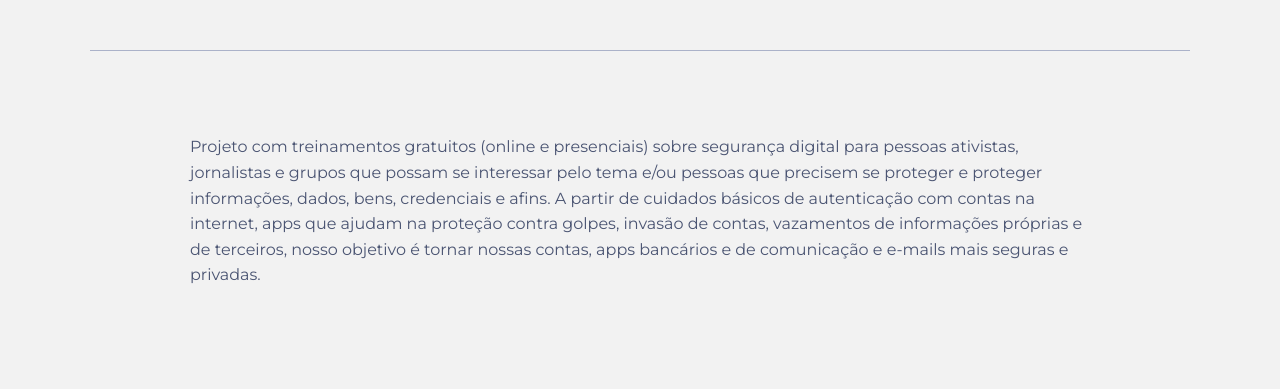
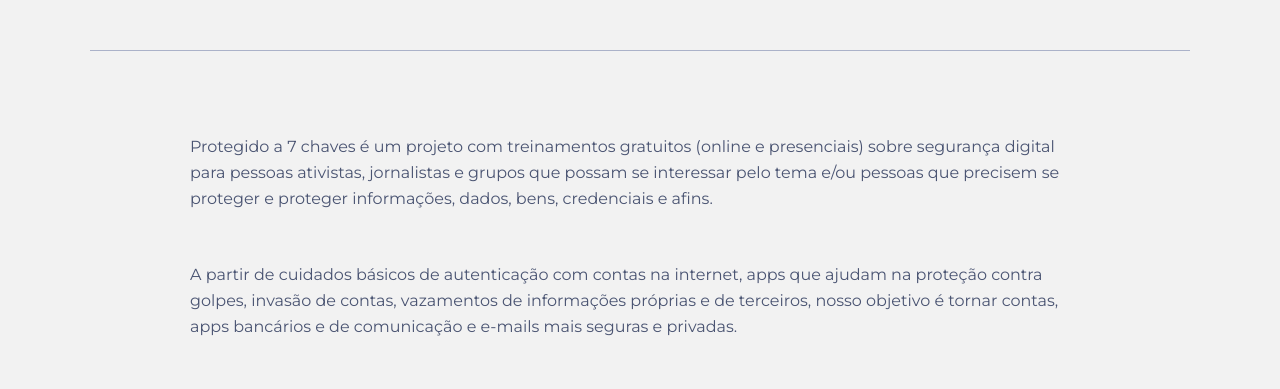
Before and after one commit to protegidoa7chaves/protegidoa7chaves.github.io, a plain HTML site: page index.html in a window 1280 px wide. Shown: the part 152-541 px from the top of the page. Drawn offline with nearby package versions, Linux system fonts and the light colour scheme; a web font is replaced by a local one.

Commit message:
Mais ajustes textuais

```diff
--- a/index.html
+++ b/index.html
@@ -36,7 +36,8 @@
 
         <!-- Feature list -->
         <div class="container pt3 mt2 text--gray align--left">
-            <p class="mb3">Projeto com treinamentos gratuitos (online e presenciais) sobre segurança digital para pessoas ativistas, jornalistas e grupos que possam se interessar pelo tema e/ou pessoas que precisem se proteger e proteger informações, dados, bens, credenciais e afins. A partir de cuidados básicos de autenticação com contas na internet, apps que ajudam na proteção contra golpes, invasão de contas, vazamentos de informações próprias e de terceiros, nosso objetivo é tornar nossas contas, apps bancários e de comunicação e e-mails mais seguras e privadas.</p>
+            <p class="mb3">Protegido a 7 chaves é um projeto com treinamentos gratuitos (online e presenciais) sobre segurança digital para pessoas ativistas, jornalistas e grupos que possam se interessar pelo tema e/ou pessoas que precisem se proteger e proteger informações, dados, bens, credenciais e afins.</p>
+            <p>A partir de cuidados básicos de autenticação com contas na internet, apps que ajudam na proteção contra golpes, invasão de contas, vazamentos de informações próprias e de terceiros, nosso objetivo é tornar contas, apps bancários e de comunicação e e-mails mais seguras e privadas.</p>
         </div>
 
         <!-- Focus -->
```
